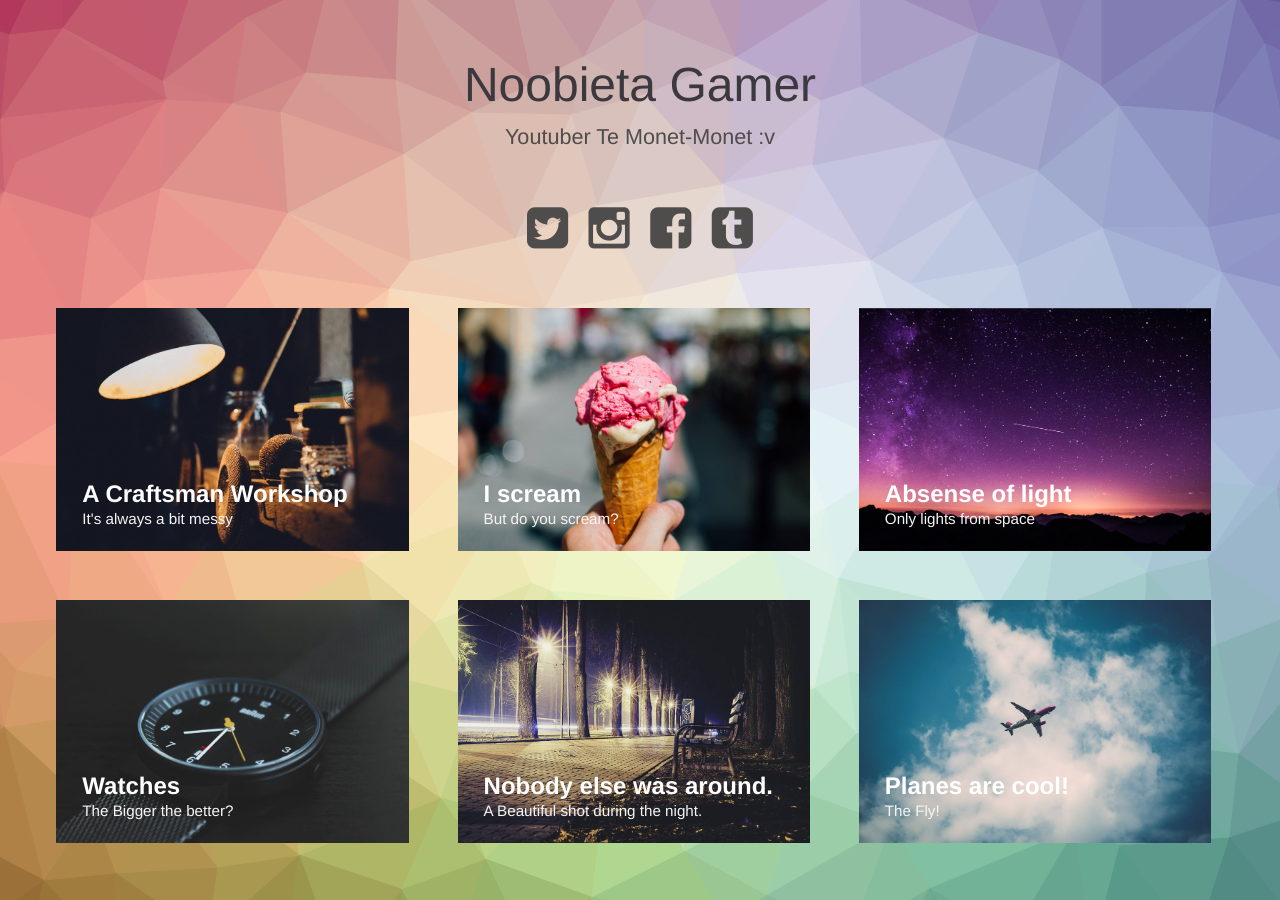
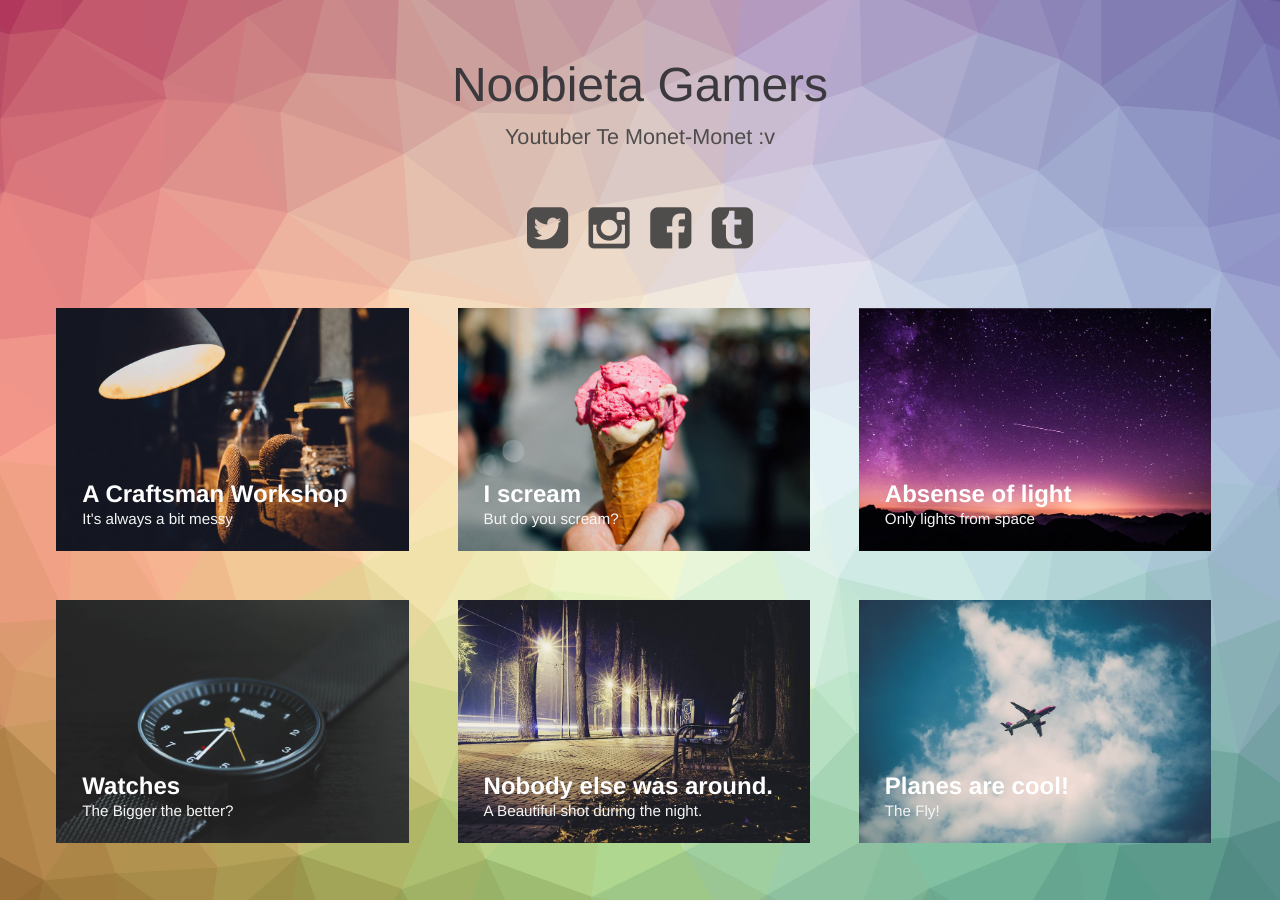
Before and after one commit to Noobieta-Gamerz/nobita-gamerz.io, a Jekyll site: the page built from index.html, in a window 1280 px wide. Built offline with Jekyll 4.4.1, drawn with Linux system fonts in a browser that asks for light colours.

Commit message:
Update index.html

```diff
--- a/index.html
+++ b/index.html
@@ -28,7 +28,7 @@ layout: compress
 <body class="body">
 <div class="container">
     <header class="header">
-        <h1>Noobieta Gamer<span> Youtuber Te Monet-Monet :v </span></h1>
+        <h1>Noobieta Gamers<span> Youtuber Te Monet-Monet :v </span></h1>
         <nav class="links">
             <a href="#"><i class="fa fa-twitter-square fa-3x"></i></a>
             <a href="#"><i class="fa fa-instagram fa-3x"></i></a>
```
